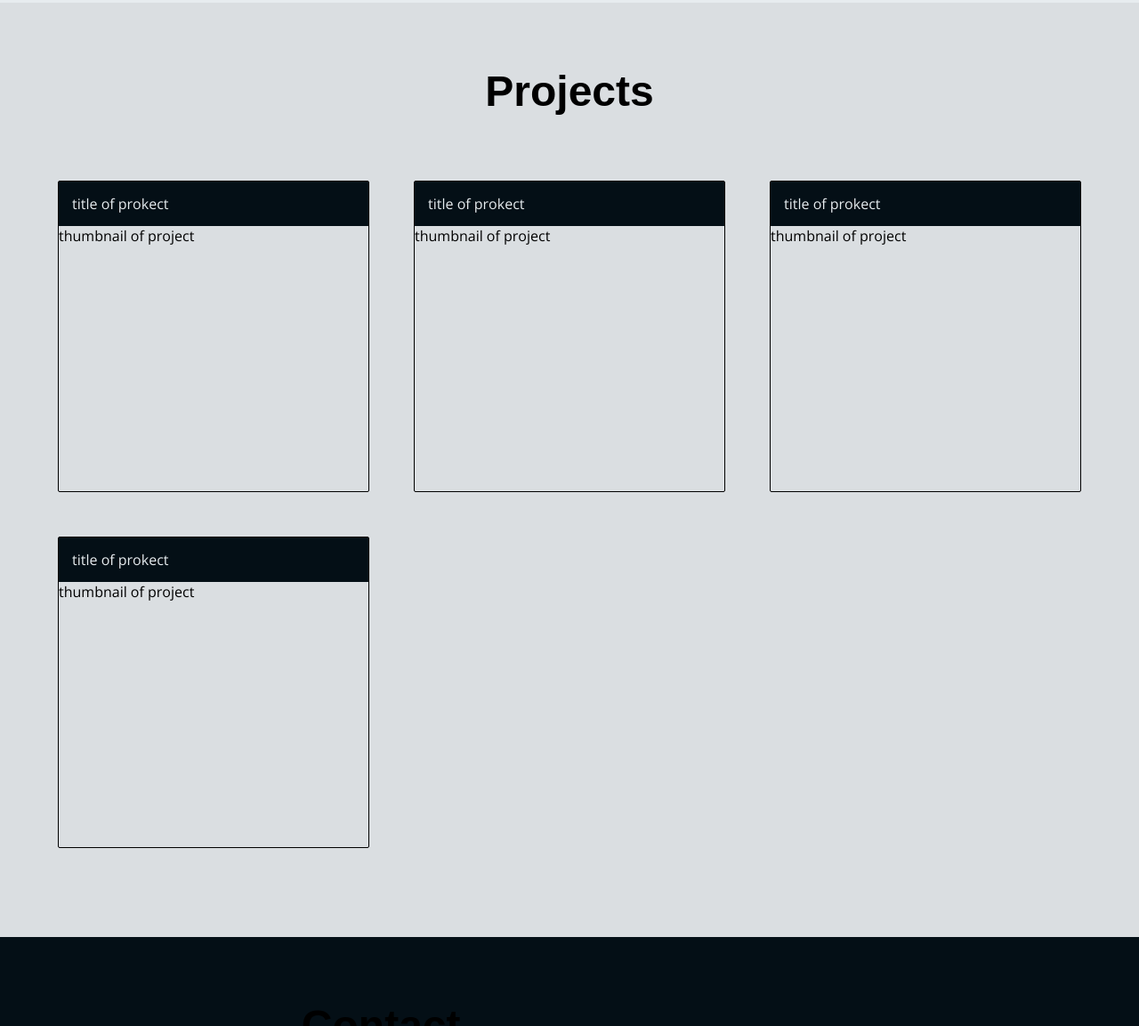
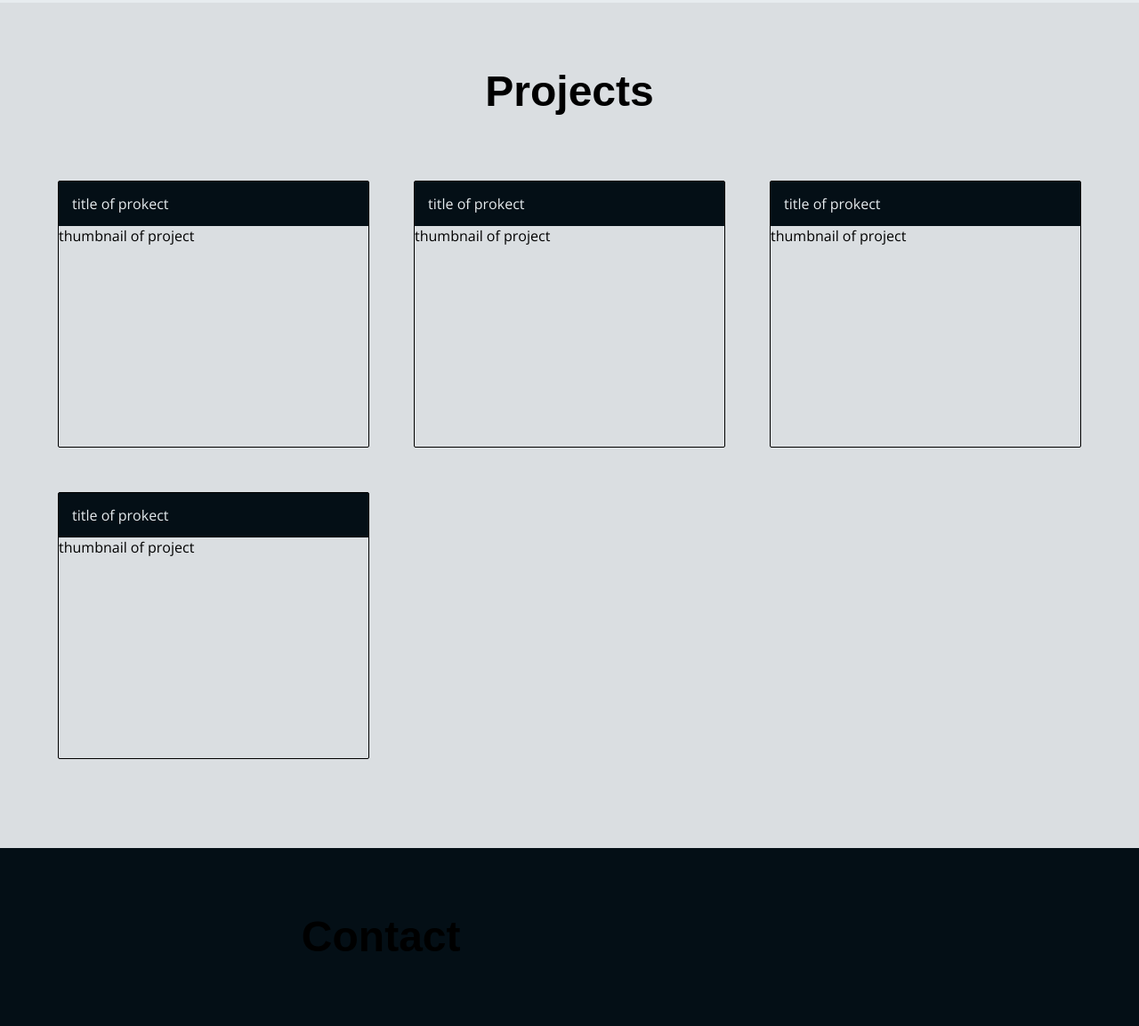
Before and after one commit to matcook/portfolio, a plain HTML site: page index.html in a window 1280 px wide. Shown: the part 1737-2890 px from the top of the page at 89% size. Drawn offline with nearby package versions, Linux system fonts and the light colour scheme; a web font is replaced by a local one.

Commit message:
projects layout rough

```diff
--- a/css/main.css
+++ b/css/main.css
@@ -167,9 +167,8 @@ nav {
     #projects .wrapper .project-card {
       border: solid 1px black;
       min-width: 300px;
-      min-height: 300px;
       width: 350px;
-      height: 350px;
+      height: 300px;
       margin: 0 25px 50px 25px;
       border-radius: 2px; }
       #projects .wrapper .project-card .card-caption {
```
